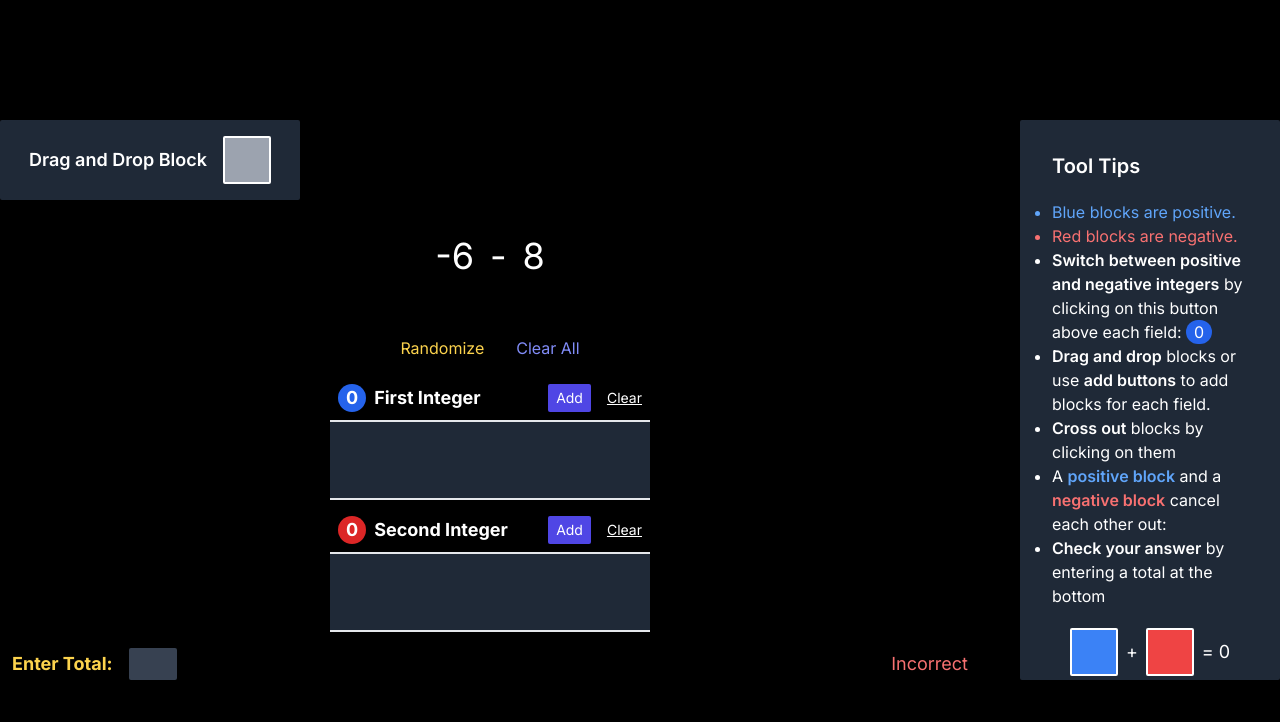
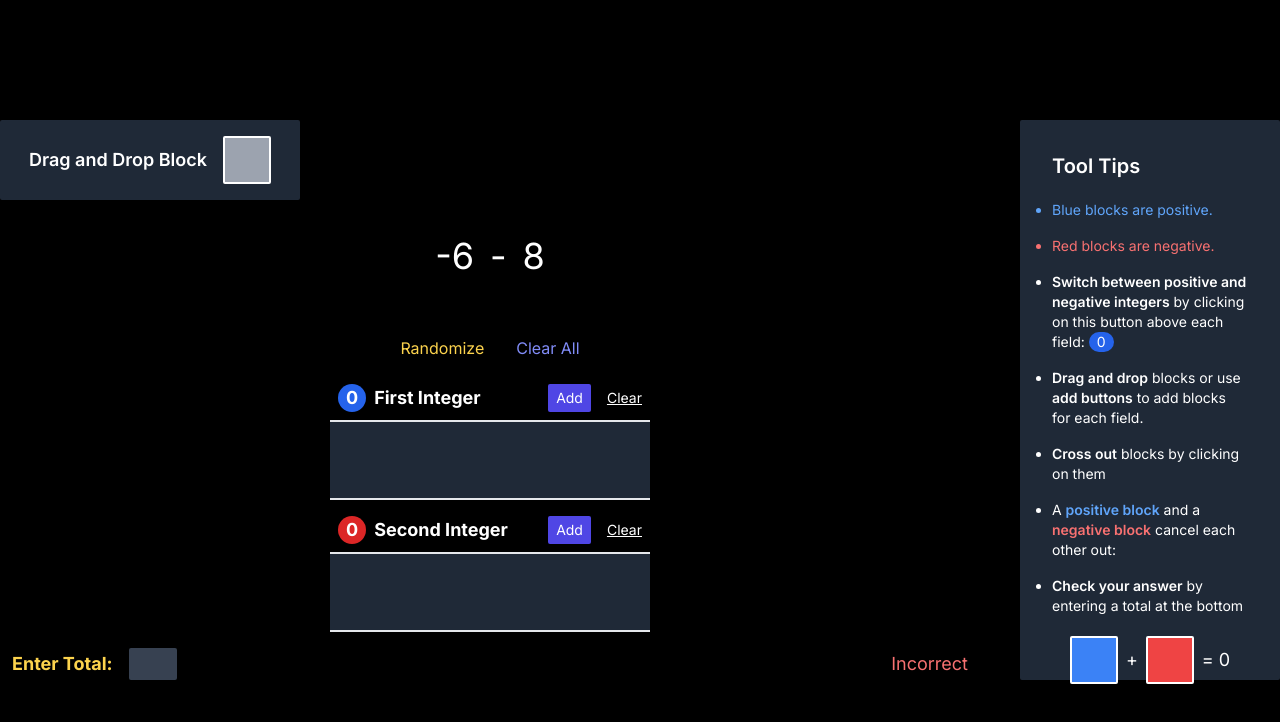
Before and after one commit to pn-code/add-sub-integers, a Next.js app: page / in a window 1280 px wide. Shown: the top 722 px of the page. Built offline with nearby package versions, Linux system fonts and the light colour scheme.

Commit message:
Added gap between points

```diff
--- a/components/Tooltip.tsx
+++ b/components/Tooltip.tsx
@@ -4,7 +4,7 @@ export default function Tooltip() {
     return (
         <section className="sm:w-[320px] flex flex-col gap-5 mt-10 p-6 bg-gray-800 sm:p-8 rounded-sm sm:h-[560px] mb-10">
             <h2 className="text-xl font-semibold">Tool Tips</h2>
-            <ul className="list-disc">
+            <ul className="list-disc flex flex-col gap-4 text-sm">
                 <li className="text-blue-400">Blue blocks are positive.</li>
                 <li className="text-red-400">Red blocks are negative.</li>
                 <li>
```
